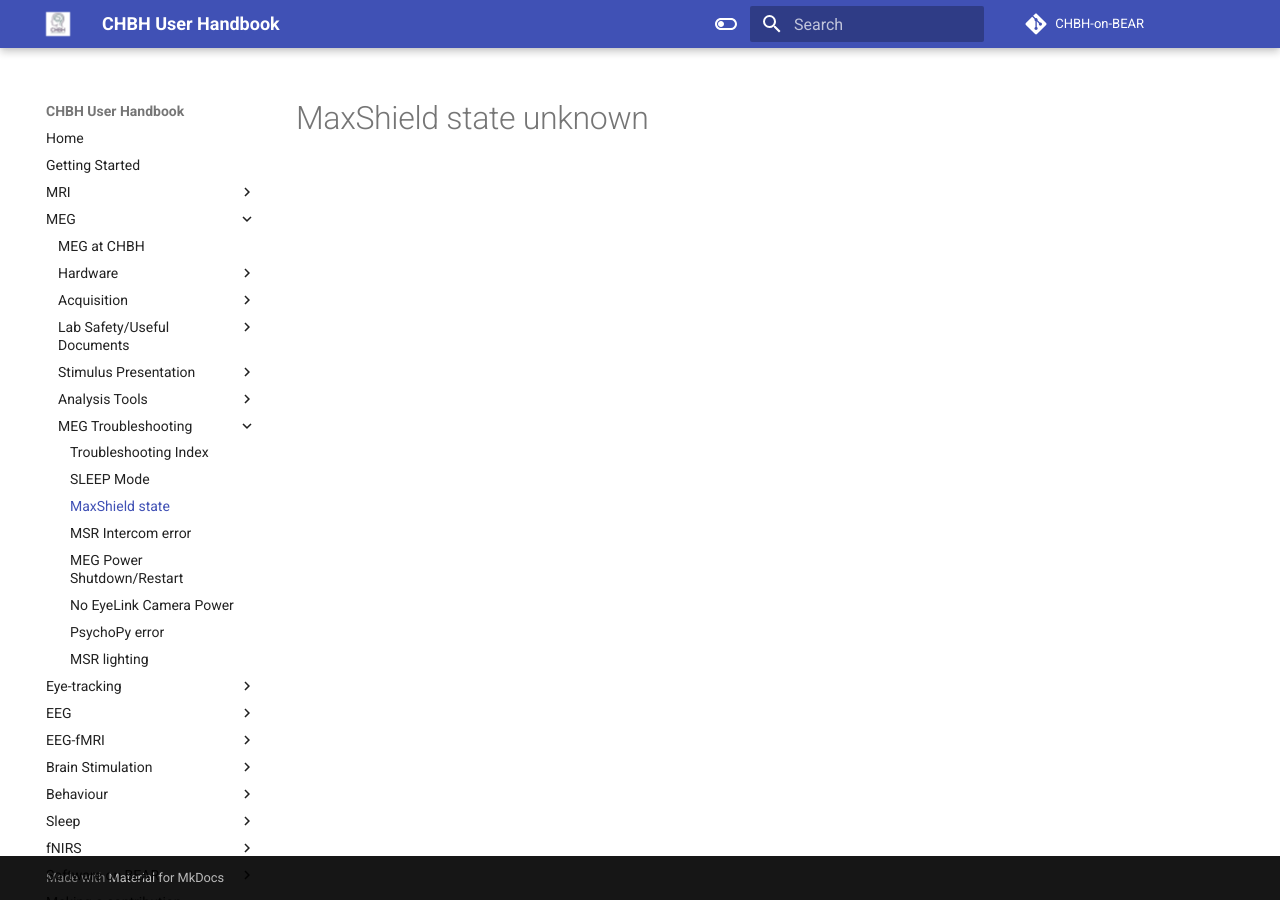
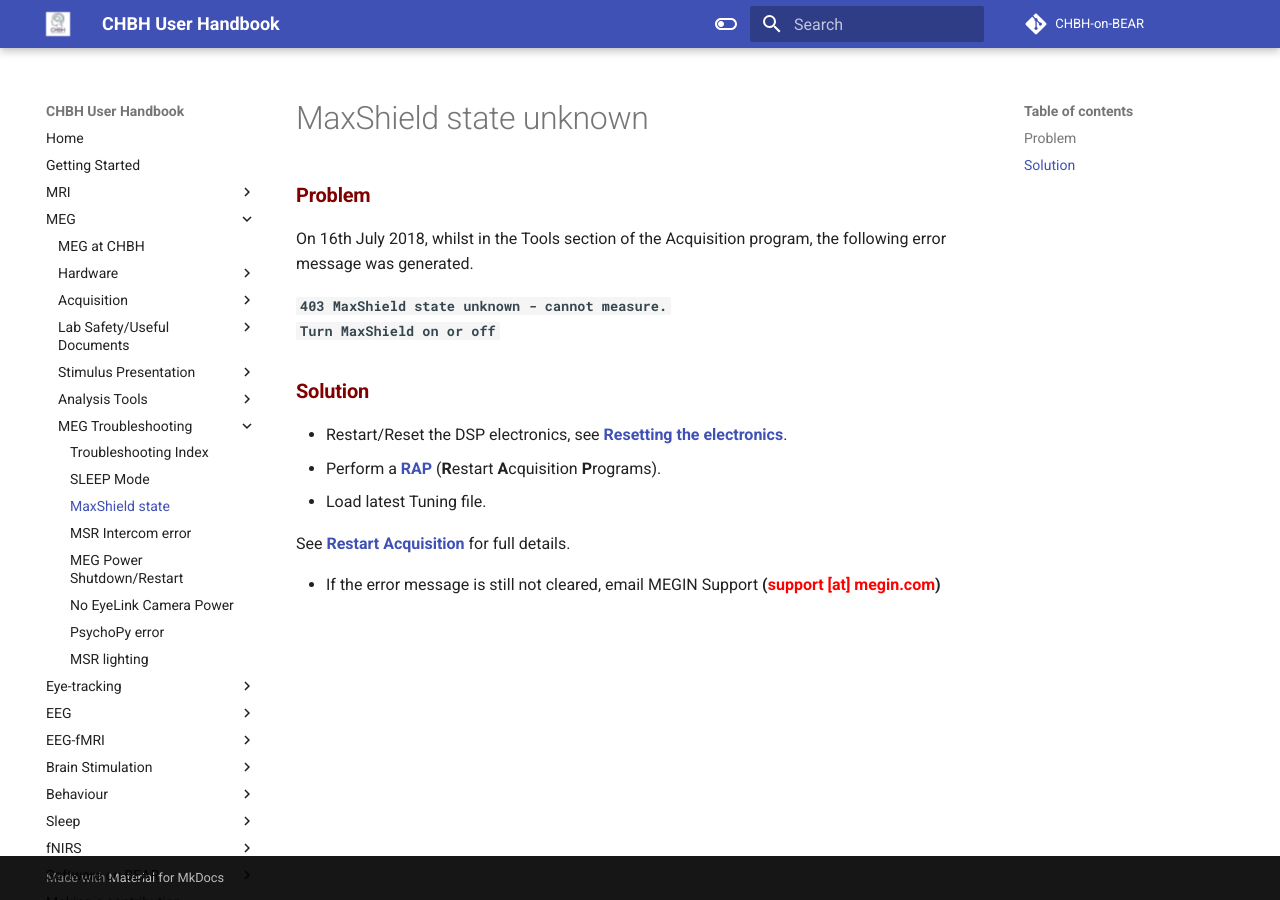
Before and after one commit to chbh-opensource/chbh-on-bear, an MkDocs documentation site: the page built from docs/meg/troubleshooting/maxshield.md, in a window 1280 px wide. Built offline with MkDocs 1.6.1 and Material for MkDocs 9.7.7, drawn with Linux system fonts in a browser that asks for light colours; comment, search, counter and statistics services are not loaded.

Commit message:
Updating MEG troubleshooting

````diff
--- a/docs/meg/troubleshooting/maxshield.md
+++ b/docs/meg/troubleshooting/maxshield.md
@@ -1 +1,18 @@
 # MaxShield state unknown
+
+### **<span style="color:maroon">Problem</span>**
+
+On 16th July 2018, whilst in the Tools section of the Acquisition program, the following error message was generated.
+
+**```403 MaxShield state unknown - cannot measure.```**<br />
+**```Turn MaxShield on or off```**
+
+### **<span style="color:maroon">Solution</span>**
+
+* Restart/Reset the DSP electronics, see **[Resetting the electronics](../../meg/acquisition/restart_acquisition.md/#resetting-the-electronics)**.
+* Perform a **[RAP](../../meg/acquisition/rap.md)** (**R**estart **A**cquisition **P**rograms).
+* Load latest Tuning file.
+
+See **[Restart Acquisition](../../meg/acquisition/restart_acquisition.md)** for full details.
+
+* If the error message is still not cleared, email MEGIN Support **(<span style="color: red">support [at] megin.com</span>)**
````
Also changed, not shown: docs/meg/troubleshooting/intercom.md (+15 -0 lines).
